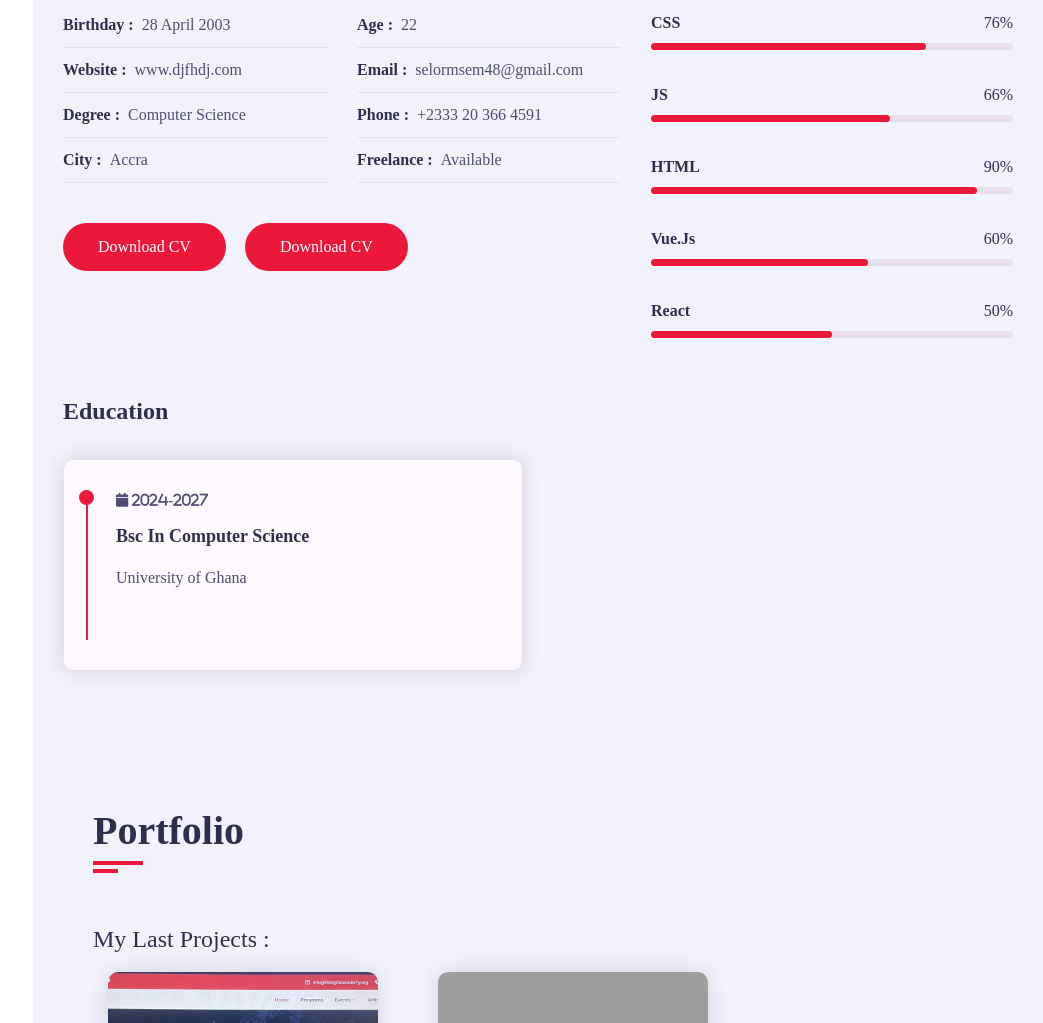
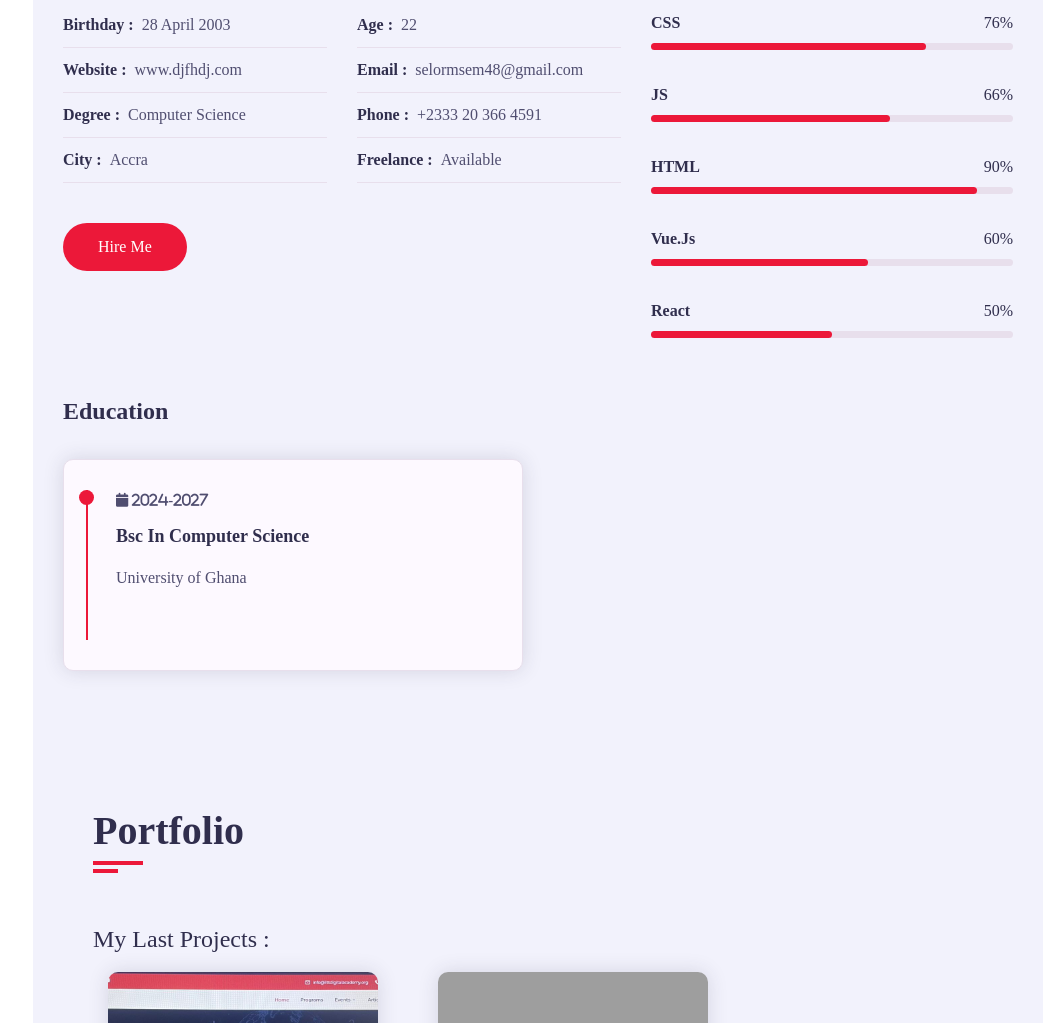
Before and after one commit to miss-sem/My-Portfolio, a plain HTML site: page index.html in a window 1280 px wide. Shown: the part 1118-2141 px from the top of the page, without its empty margins (237-1280 px from the left). Drawn offline with nearby package versions, Linux system fonts and the light colour scheme; grey boxes are pictures that could not be loaded; a web font is replaced by a local one.

Commit message:
modified: index.html

```diff
--- a/index.html
+++ b/index.html
@@ -165,11 +165,13 @@
                       </div>
                     </div>
                     <div class="row">
-                      <div class="buttons padd-15">
-                        <a href="#" class="btn"> Download CV</a>
-                        <a href="#contact" class="btn hire-me"> Download CV</a>
-                      </div>
+                   <div class="buttons padd-15">
+                    <!-- <a href="documents/Selorm-Sem-Resume.pdf" class="btn" download>Download CV</a> -->
+                     <a href="#contact" class="btn hire-me">Hire Me</a>
                     </div>
+                       </div>
+
+
                   </div>
                   <div class="skills padd-15">
                     <div class="row">
```
